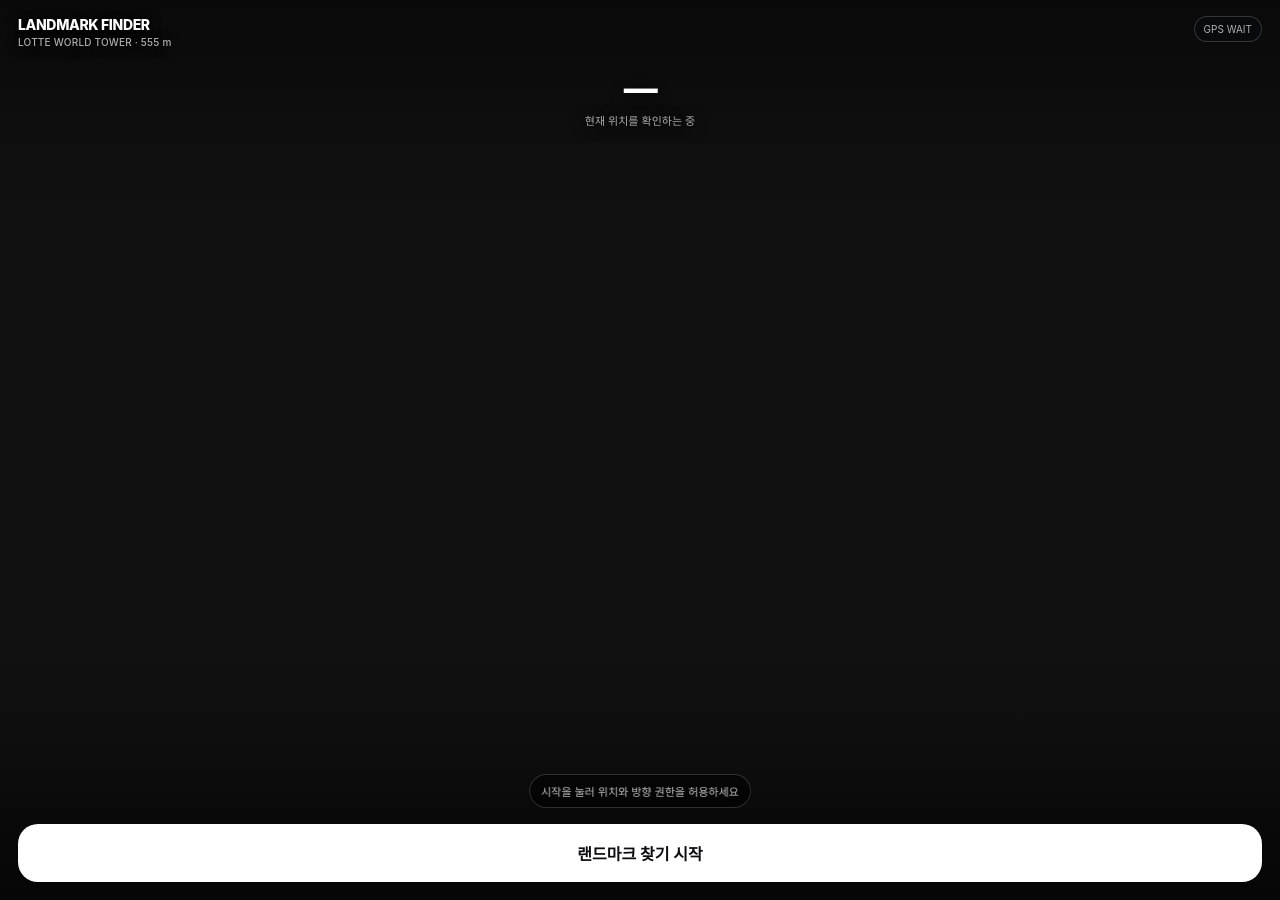
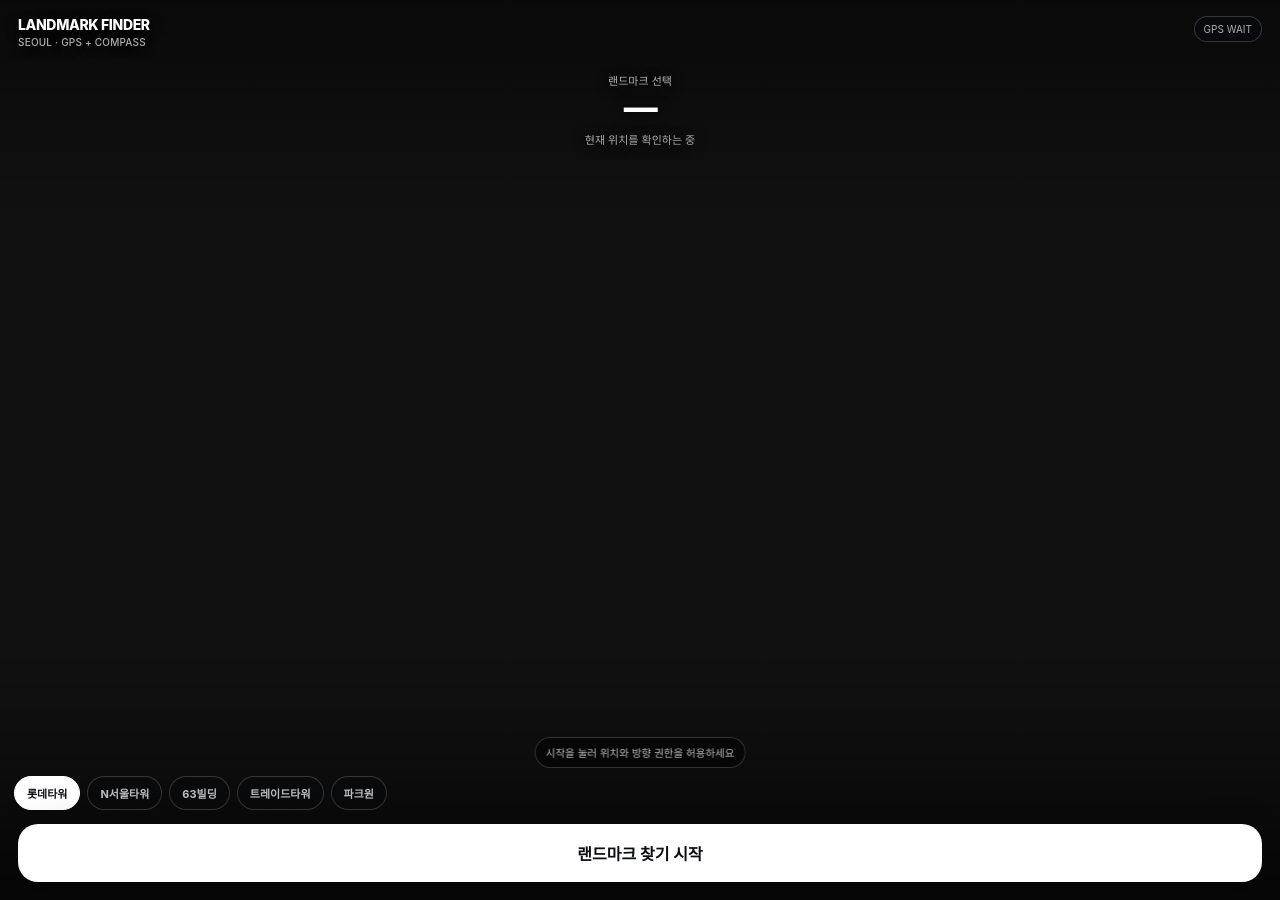
Before and after one commit to serendip811/serendip811.github.io, a Jekyll site: the page landmark-distance/index.html, which Jekyll copies as it is, in a window 1280 px wide. Built offline with Jekyll 4.4.1, drawn with Linux system fonts in a browser that asks for light colours.

Commit message:
Add multiple Seoul landmarks to AR finder

```diff
--- a/landmark-distance/index.html
+++ b/landmark-distance/index.html
@@ -4,7 +4,7 @@
 <meta charset="utf-8" />
 <meta name="viewport" content="width=device-width,initial-scale=1,viewport-fit=cover,user-scalable=no" />
 <meta name="theme-color" content="#000" />
-<title>Landmark Finder — Lotte World Tower</title>
+<title>Landmark Finder — Seoul</title>
 <style>
 :root{color-scheme:dark;--glass:rgba(8,11,16,.58);--line:rgba(255,255,255,.18);--muted:rgba(255,255,255,.68)}
 *{box-sizing:border-box;-webkit-tap-highlight-color:transparent}
@@ -12,51 +12,60 @@
 button{font:inherit}
 #app,#stage{position:fixed;inset:0;overflow:hidden;background:#000}
 #video{position:absolute;inset:0;width:100%;height:100%;object-fit:cover;background:#111}
-#shade{position:absolute;inset:0;pointer-events:none;background:linear-gradient(to bottom,rgba(0,0,0,.45),transparent 25%,transparent 72%,rgba(0,0,0,.6))}
+#shade{position:absolute;inset:0;pointer-events:none;background:linear-gradient(to bottom,rgba(0,0,0,.45),transparent 25%,transparent 72%,rgba(0,0,0,.62))}
 .topbar{position:absolute;top:0;left:0;right:0;padding:calc(env(safe-area-inset-top) + 16px) 18px 0;z-index:20;display:flex;justify-content:space-between;align-items:flex-start;pointer-events:none}
 .brand{font-size:14px;font-weight:760;letter-spacing:-.025em;text-shadow:0 2px 12px #000}.brand small{display:block;margin-top:3px;font-size:10px;font-weight:500;color:var(--muted);letter-spacing:.02em}
 .gps{font-size:10px;padding:6px 9px;border-radius:999px;border:1px solid var(--line);background:var(--glass);backdrop-filter:blur(14px);color:var(--muted)}
 #info{position:absolute;top:calc(env(safe-area-inset-top) + 72px);left:50%;transform:translateX(-50%);z-index:18;text-align:center;white-space:nowrap;text-shadow:0 2px 14px #000;pointer-events:none}
-#distance{font-size:34px;font-weight:780;letter-spacing:-.05em;line-height:1}#distance span{font-size:15px;margin-left:3px;color:rgba(255,255,255,.8)}
-#meta{margin-top:6px;font-size:11px;color:rgba(255,255,255,.65)}
-#marker{position:absolute;left:50%;top:51%;width:100px;height:360px;transform:translate(-50%,-50%);z-index:10;display:none;pointer-events:none;filter:drop-shadow(0 2px 10px rgba(0,0,0,.75))}
-#marker.show{display:block}#marker svg{width:100%;height:100%;overflow:visible}.tower{fill:rgba(255,255,255,.035);stroke:#fff;stroke-width:2.2;vector-effect:non-scaling-stroke}.centerline{stroke:rgba(255,255,255,.45);stroke-width:1;stroke-dasharray:4 5;vector-effect:non-scaling-stroke}
-#label{position:absolute;left:50%;top:-30px;transform:translateX(-50%);font-size:11px;font-weight:650;padding:6px 9px;border-radius:999px;background:rgba(0,0,0,.52);border:1px solid rgba(255,255,255,.16);backdrop-filter:blur(10px);white-space:nowrap}
+#targetName{font-size:11px;color:rgba(255,255,255,.7);margin-bottom:3px}#distance{font-size:34px;font-weight:780;letter-spacing:-.05em;line-height:1}#distance span{font-size:15px;margin-left:3px;color:rgba(255,255,255,.8)}#meta{margin-top:6px;font-size:11px;color:rgba(255,255,255,.65)}
+.marker{position:absolute;left:50%;top:51%;transform:translate(-50%,-50%);z-index:10;display:none;pointer-events:none;filter:drop-shadow(0 2px 10px rgba(0,0,0,.75))}.marker.show{display:block}.marker svg{width:100%;height:100%;overflow:visible}.tower{fill:rgba(255,255,255,.035);stroke:#fff;stroke-width:2.2;vector-effect:non-scaling-stroke}.centerline{stroke:rgba(255,255,255,.38);stroke-width:1;stroke-dasharray:4 5;vector-effect:non-scaling-stroke}.markerLabel{position:absolute;left:50%;top:-28px;transform:translateX(-50%);font-size:10px;font-weight:650;padding:5px 8px;border-radius:999px;background:rgba(0,0,0,.54);border:1px solid rgba(255,255,255,.16);backdrop-filter:blur(10px);white-space:nowrap}.marker.selected .tower{stroke-width:3}.marker.selected .markerLabel{background:rgba(255,255,255,.92);color:#0b0d10}
 #arrow{position:absolute;top:50%;z-index:12;display:none;align-items:center;gap:7px;padding:9px 12px;border-radius:999px;background:rgba(0,0,0,.55);border:1px solid var(--line);backdrop-filter:blur(14px);font-size:12px;font-weight:650;pointer-events:none;transform:translateY(-50%)}#arrow.show{display:flex}#arrow.left{left:14px}#arrow.right{right:14px}#arrowIcon{font-size:20px;line-height:1}
-#status{position:absolute;left:50%;bottom:calc(env(safe-area-inset-bottom) + 92px);transform:translateX(-50%);z-index:22;max-width:88%;padding:8px 11px;border-radius:999px;background:rgba(0,0,0,.5);border:1px solid var(--line);backdrop-filter:blur(12px);font-size:11px;color:rgba(255,255,255,.75);text-align:center;white-space:nowrap;overflow:hidden;text-overflow:ellipsis;pointer-events:none}
+#selector{position:absolute;left:0;right:0;bottom:calc(env(safe-area-inset-bottom) + 88px);z-index:25;display:flex;gap:7px;overflow-x:auto;padding:0 14px 2px;scrollbar-width:none;-webkit-overflow-scrolling:touch}#selector::-webkit-scrollbar{display:none}.chip{flex:none;height:34px;border:1px solid var(--line);border-radius:999px;background:rgba(7,10,14,.6);backdrop-filter:blur(14px);color:rgba(255,255,255,.74);padding:0 12px;font-size:11px;font-weight:650}.chip.active{background:#fff;color:#0b0d10;border-color:#fff}
+#status{position:absolute;left:50%;bottom:calc(env(safe-area-inset-bottom) + 132px);transform:translateX(-50%);z-index:22;max-width:88%;padding:7px 10px;border-radius:999px;background:rgba(0,0,0,.45);border:1px solid var(--line);backdrop-filter:blur(12px);font-size:10.5px;color:rgba(255,255,255,.72);text-align:center;white-space:nowrap;overflow:hidden;text-overflow:ellipsis;pointer-events:none}
 #start{position:absolute;left:18px;right:18px;bottom:calc(env(safe-area-inset-bottom) + 18px);height:58px;border:0;border-radius:20px;background:#fff;color:#0b0d10;font-size:16px;font-weight:750;z-index:30;box-shadow:0 12px 40px rgba(0,0,0,.32)}#start.running{width:52px;left:auto;border-radius:50%;font-size:20px;background:rgba(9,12,17,.66);color:#fff;border:1px solid var(--line);backdrop-filter:blur(16px)}
-#debug{position:absolute;left:14px;bottom:calc(env(safe-area-inset-bottom) + 18px);z-index:21;font-size:9px;color:rgba(255,255,255,.44);display:none;pointer-events:none}
 </style>
 </head>
 <body>
 <div id="app"><div id="stage">
 <video id="video" autoplay playsinline muted></video><div id="shade"></div>
-<div class="topbar"><div class="brand">LANDMARK FINDER<small>LOTTE WORLD TOWER · 555 m</small></div><div class="gps" id="gpsBadge">GPS WAIT</div></div>
-<div id="info"><div id="distance">—</div><div id="meta">현재 위치를 확인하는 중</div></div>
-<div id="marker"><div id="label">LOTTE WORLD TOWER</div><svg viewBox="0 0 100 360" xmlns="http://www.w3.org/2000/svg"><path class="tower" d="M50 3 C47 16 43 32 39 50 C35 72 32 96 29 122 C26 151 24 184 23 220 C22 255 21 294 18 354 L82 354 C79 294 78 255 77 220 C76 184 74 151 71 122 C68 96 65 72 61 50 C57 32 53 16 50 3 Z"/><line class="centerline" x1="50" y1="3" x2="50" y2="354"/></svg></div>
-<div id="arrow"><span id="arrowIcon">→</span><span id="arrowText">롯데타워</span></div>
+<div class="topbar"><div class="brand">LANDMARK FINDER<small>SEOUL · GPS + COMPASS</small></div><div class="gps" id="gpsBadge">GPS WAIT</div></div>
+<div id="info"><div id="targetName">랜드마크 선택</div><div id="distance">—</div><div id="meta">현재 위치를 확인하는 중</div></div>
+<div id="markers"></div>
+<div id="arrow"><span id="arrowIcon">→</span><span id="arrowText">랜드마크</span></div>
 <div id="status">시작을 눌러 위치와 방향 권한을 허용하세요</div>
-<button id="start">랜드마크 찾기 시작</button><div id="debug"></div>
+<div id="selector"></div>
+<button id="start">랜드마크 찾기 시작</button>
 </div></div>
 <script>
 (()=>{
-const LOTTE={lat:37.5125,lng:127.1025,height:555,name:'롯데월드타워'};
+const LANDMARKS=[
+ {id:'lotte',name:'롯데월드타워',short:'롯데타워',lat:37.5125,lng:127.1025,height:555,shape:'lotte'},
+ {id:'nseoul',name:'N서울타워',short:'N서울타워',lat:37.5512,lng:126.9882,height:237,shape:'needle'},
+ {id:'63',name:'63스퀘어',short:'63빌딩',lat:37.5198,lng:126.9401,height:249,shape:'block'},
+ {id:'trade',name:'트레이드타워',short:'트레이드타워',lat:37.5104,lng:127.0600,height:228,shape:'block'},
+ {id:'parc1',name:'파크원 타워1',short:'파크원',lat:37.5253,lng:126.9284,height:333,shape:'block'}
+];
 const HFOV=62,VFOV=50;
-const $=id=>document.getElementById(id),video=$('video'),start=$('start'),marker=$('marker'),arrow=$('arrow'),arrowIcon=$('arrowIcon'),arrowText=$('arrowText'),distanceEl=$('distance'),meta=$('meta'),status=$('status'),gpsBadge=$('gpsBadge'),debug=$('debug');
-let pos=null,heading=null,pitch=0,stream=null,running=false;
+const $=id=>document.getElementById(id),video=$('video'),start=$('start'),markersEl=$('markers'),selector=$('selector'),arrow=$('arrow'),arrowIcon=$('arrowIcon'),arrowText=$('arrowText'),targetName=$('targetName'),distanceEl=$('distance'),meta=$('meta'),status=$('status'),gpsBadge=$('gpsBadge');
+let pos=null,heading=null,pitch=0,stream=null,running=false,selectedId='lotte';
+const markerEls=new Map();
 const rad=d=>d*Math.PI/180,deg=r=>r*180/Math.PI,wrap=a=>((a+540)%360)-180;
 function haversine(a,b){const R=6371000,p1=rad(a.lat),p2=rad(b.lat),dp=rad(b.lat-a.lat),dl=rad(b.lng-a.lng);const q=Math.sin(dp/2)**2+Math.cos(p1)*Math.cos(p2)*Math.sin(dl/2)**2;return 2*R*Math.atan2(Math.sqrt(q),Math.sqrt(1-q))}
 function bearing(a,b){const p1=rad(a.lat),p2=rad(b.lat),dl=rad(b.lng-a.lng);const y=Math.sin(dl)*Math.cos(p2),x=Math.cos(p1)*Math.sin(p2)-Math.sin(p1)*Math.cos(p2)*Math.cos(dl);return (deg(Math.atan2(y,x))+360)%360}
 function fmtDistance(m){return m>=1000?`${m/1000<10?(m/1000).toFixed(1):Math.round(m/1000)}<span>km</span>`:`${Math.round(m/10)*10}<span>m</span>`}
-function update(){if(!pos){marker.classList.remove('show');arrow.classList.remove('show');return}const d=haversine(pos,LOTTE),b=bearing(pos,LOTTE);distanceEl.innerHTML=fmtDistance(d);meta.textContent=`방위 ${Math.round(b)}° · GPS ±${Math.round(pos.accuracy||0)}m`;gpsBadge.textContent='GPS ON';if(heading==null){status.textContent='방향 센서 대기 중 · 휴대폰을 움직여 보세요';marker.classList.remove('show');arrow.classList.remove('show');return}const delta=wrap(b-heading);const half=HFOV/2;debug.textContent=`heading ${heading.toFixed(0)}° / target ${b.toFixed(0)}° / Δ ${delta.toFixed(1)}°`;
-if(Math.abs(delta)<=half){arrow.classList.remove('show');marker.classList.add('show');const x=50+(delta/HFOV)*100;const angular=deg(2*Math.atan((LOTTE.height/2)/Math.max(d,1)));const pxPerDeg=innerHeight/VFOV;const h=Math.max(10,Math.min(innerHeight*.72,angular*pxPerDeg));const w=Math.max(5,h*(100/360));const pitchShift=Math.max(-innerHeight*.3,Math.min(innerHeight*.3,(pitch-80)*-7));marker.style.left=x+'%';marker.style.top=`calc(51% + ${pitchShift}px)`;marker.style.width=w+'px';marker.style.height=h+'px';status.textContent=`예상 크기 ${angular.toFixed(2)}° · 현재 방향과 일치`;
-}else{marker.classList.remove('show');arrow.classList.add('show');const right=delta>0;arrow.classList.toggle('right',right);arrow.classList.toggle('left',!right);arrowIcon.textContent=right?'→':'←';arrowText.textContent=`${LOTTE.name} ${Math.round(Math.abs(delta))}°`;status.textContent=right?'오른쪽으로 돌려보세요':'왼쪽으로 돌려보세요'} }
+function shapeSVG(shape){if(shape==='needle')return '<svg viewBox="0 0 100 360"><line class="tower" x1="50" y1="2" x2="50" y2="354"/><path class="tower" d="M43 118 L57 118 L64 142 L36 142 Z"/><path class="tower" d="M39 142 L61 142 L67 169 L33 169 Z"/><line class="centerline" x1="50" y1="2" x2="50" y2="354"/></svg>';if(shape==='block')return '<svg viewBox="0 0 100 360"><path class="tower" d="M30 8 L70 8 L78 354 L22 354 Z"/><line class="centerline" x1="50" y1="8" x2="50" y2="354"/></svg>';return '<svg viewBox="0 0 100 360"><path class="tower" d="M50 3 C47 16 43 32 39 50 C35 72 32 96 29 122 C26 151 24 184 23 220 C22 255 21 294 18 354 L82 354 C79 294 78 255 77 220 C76 184 74 151 71 122 C68 96 65 72 61 50 C57 32 53 16 50 3 Z"/><line class="centerline" x1="50" y1="3" x2="50" y2="354"/></svg>'}
+function buildUI(){LANDMARKS.forEach(l=>{const m=document.createElement('div');m.className='marker';m.dataset.id=l.id;m.innerHTML=`<div class="markerLabel">${l.short}</div>${shapeSVG(l.shape)}`;markersEl.appendChild(m);markerEls.set(l.id,m);const b=document.createElement('button');b.className='chip'+(l.id===selectedId?' active':'');b.dataset.id=l.id;b.textContent=l.short;b.addEventListener('click',()=>{selectedId=l.id;document.querySelectorAll('.chip').forEach(x=>x.classList.toggle('active',x.dataset.id===selectedId));update()});selector.appendChild(b)})}
+function update(){if(!pos){markerEls.forEach(m=>m.classList.remove('show'));arrow.classList.remove('show');return}const selected=LANDMARKS.find(l=>l.id===selectedId)||LANDMARKS[0];const sd=haversine(pos,selected),sb=bearing(pos,selected);targetName.textContent=selected.name;distanceEl.innerHTML=fmtDistance(sd);meta.textContent=`방위 ${Math.round(sb)}° · GPS ±${Math.round(pos.accuracy||0)}m`;gpsBadge.textContent='GPS ON';
+if(heading==null){status.textContent='방향 센서 대기 중 · 휴대폰을 움직여 보세요';markerEls.forEach(m=>m.classList.remove('show'));arrow.classList.remove('show');return}
+let visibleCount=0;
+for(const l of LANDMARKS){const m=markerEls.get(l.id),d=haversine(pos,l),b=bearing(pos,l),delta=wrap(b-heading);m.classList.toggle('selected',l.id===selectedId);if(Math.abs(delta)<=HFOV/2){visibleCount++;m.classList.add('show');const x=50+(delta/HFOV)*100;const angular=deg(2*Math.atan((l.height/2)/Math.max(d,1)));const pxPerDeg=innerHeight/VFOV;const h=Math.max(10,Math.min(innerHeight*.68,angular*pxPerDeg));const w=Math.max(6,h*(100/360));const pitchShift=Math.max(-innerHeight*.28,Math.min(innerHeight*.28,(pitch-80)*-7));m.style.left=x+'%';m.style.top=`calc(51% + ${pitchShift}px)`;m.style.width=w+'px';m.style.height=h+'px'}else m.classList.remove('show')}
+const delta=wrap(sb-heading);if(Math.abs(delta)<=HFOV/2){arrow.classList.remove('show');status.textContent=visibleCount>1?`현재 화면에 랜드마크 ${visibleCount}개 예상`:'현재 방향과 일치'}else{arrow.classList.add('show');const right=delta>0;arrow.classList.toggle('right',right);arrow.classList.toggle('left',!right);arrowIcon.textContent=right?'→':'←';arrowText.textContent=`${selected.short} ${Math.round(Math.abs(delta))}°`;status.textContent=right?'오른쪽으로 돌려보세요':'왼쪽으로 돌려보세요'}}
 function onOrientation(e){let h=null;if(typeof e.webkitCompassHeading==='number'&&e.webkitCompassAccuracy>=0)h=e.webkitCompassHeading;else if(typeof e.alpha==='number')h=(360-e.alpha)%360;if(h!=null){heading=h;pitch=typeof e.beta==='number'?e.beta:0;update()}}
 async function requestOrientation(){try{if(typeof DeviceOrientationEvent!=='undefined'&&typeof DeviceOrientationEvent.requestPermission==='function'){const r=await DeviceOrientationEvent.requestPermission();if(r!=='granted')throw new Error('방향 권한 거부')}window.addEventListener('deviceorientation',onOrientation,true)}catch(e){status.textContent='방향 센서 권한이 필요합니다'}}
-function startGPS(){if(!navigator.geolocation){status.textContent='이 브라우저는 GPS를 지원하지 않습니다';return}navigator.geolocation.watchPosition(p=>{pos={lat:p.coords.latitude,lng:p.coords.longitude,accuracy:p.coords.accuracy};update()},e=>{status.textContent='위치 권한을 허용해주세요'}, {enableHighAccuracy:true,maximumAge:1000,timeout:12000})}
+function startGPS(){if(!navigator.geolocation){status.textContent='이 브라우저는 GPS를 지원하지 않습니다';return}navigator.geolocation.watchPosition(p=>{pos={lat:p.coords.latitude,lng:p.coords.longitude,accuracy:p.coords.accuracy};update()},()=>{status.textContent='위치 권한을 허용해주세요'},{enableHighAccuracy:true,maximumAge:1000,timeout:12000})}
 async function startCamera(){try{stream=await navigator.mediaDevices.getUserMedia({audio:false,video:{facingMode:{ideal:'environment'},width:{ideal:1920},height:{ideal:1080}}});video.srcObject=stream;await video.play()}catch(e){status.textContent='카메라 권한을 허용해주세요'}}
-start.addEventListener('click',async()=>{if(!running){running=true;start.textContent='↻';start.classList.add('running');status.textContent='권한 요청 중…';await requestOrientation();startGPS();await startCamera()}else{location.reload()}});
-window.addEventListener('resize',update);update();
+start.addEventListener('click',async()=>{if(!running){running=true;start.textContent='↻';start.classList.add('running');status.textContent='권한 요청 중…';await requestOrientation();startGPS();await startCamera()}else location.reload()});
+window.addEventListener('resize',update);buildUI();update();
 })();
 </script>
 </body>
```
